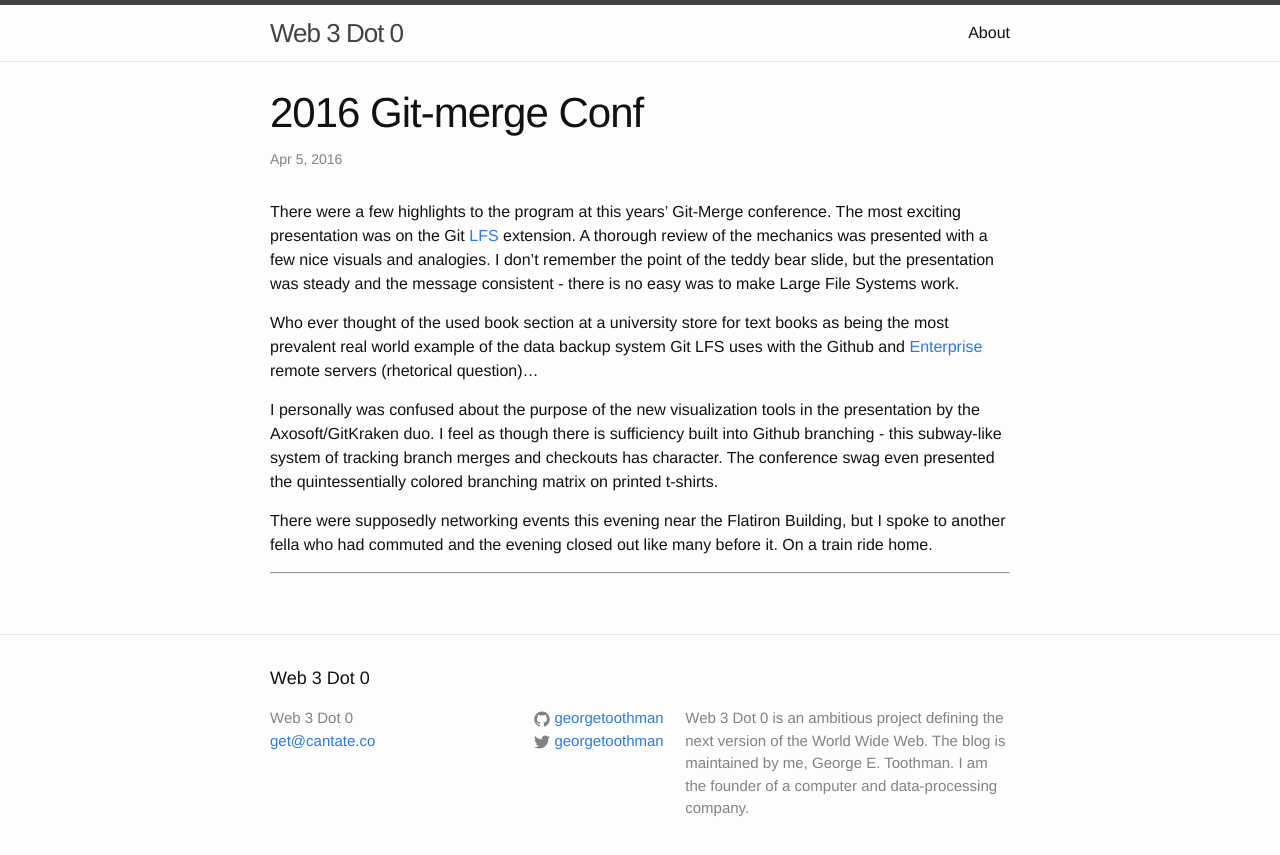
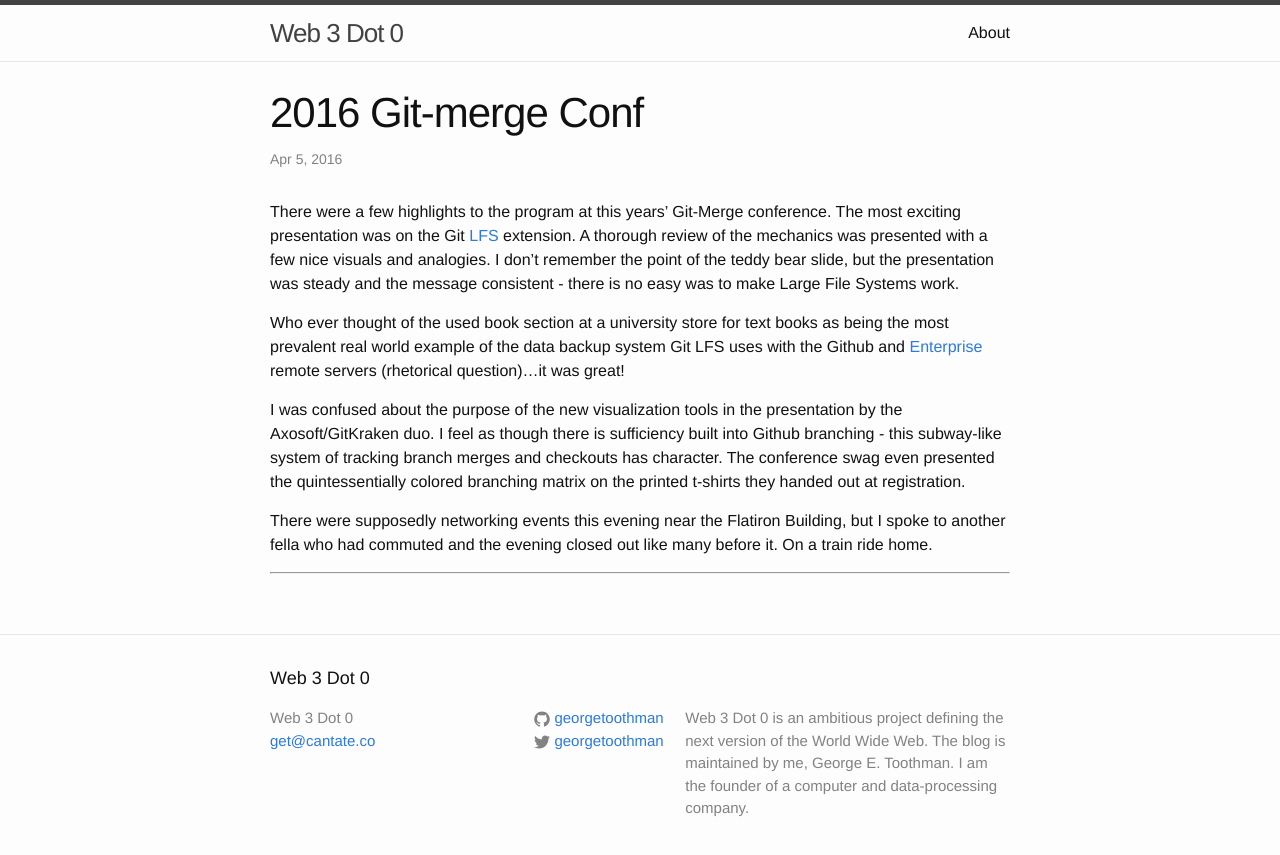
Before and after one commit to georgetoothman/cantate.github.io, a Jekyll site: the page built from _posts/2016-04-05-gitmerge.markdown, in a window 1280 px wide. Shown: the top 855 px of the page. Built offline with Jekyll 4.4.1, drawn with Linux system fonts in a browser that asks for light colours.

Commit message:
add edits

```diff
--- a/_posts/2016-04-05-gitmerge.markdown
+++ b/_posts/2016-04-05-gitmerge.markdown
@@ -6,9 +6,9 @@ category: posts
 
 There were a few highlights to the program at this years’ Git-Merge conference. The most exciting presentation was on the Git [LFS][LFS] extension. A thorough review of the mechanics was presented with a few nice visuals and analogies. I don’t remember the point of the teddy bear slide, but the presentation was steady and the message consistent - there is no easy was to make Large File Systems work.
 
-Who ever thought of the used book section at a university store for text books as being the most prevalent real world example of the data backup system Git LFS uses with the Github and [Enterprise][Enterprise] remote servers (rhetorical question)...
+Who ever thought of the used book section at a university store for text books as being the most prevalent real world example of the data backup system Git LFS uses with the Github and [Enterprise][Enterprise] remote servers (rhetorical question)...it was great!
 
-I personally was confused about the purpose of the new visualization tools in the presentation by the Axosoft/GitKraken duo. I feel as though there is sufficiency built into Github branching - this subway-like system of tracking branch merges and checkouts has character. The conference swag even presented the quintessentially colored branching matrix on printed t-shirts.
+I was confused about the purpose of the new visualization tools in the presentation by the Axosoft/GitKraken duo. I feel as though there is sufficiency built into Github branching - this subway-like system of tracking branch merges and checkouts has character. The conference swag even presented the quintessentially colored branching matrix on the printed t-shirts they handed out at registration.
 
 There were supposedly networking events this evening near the Flatiron Building, but I spoke to another fella who had commuted and the evening closed out like many before it. On a train ride home.
 
```
